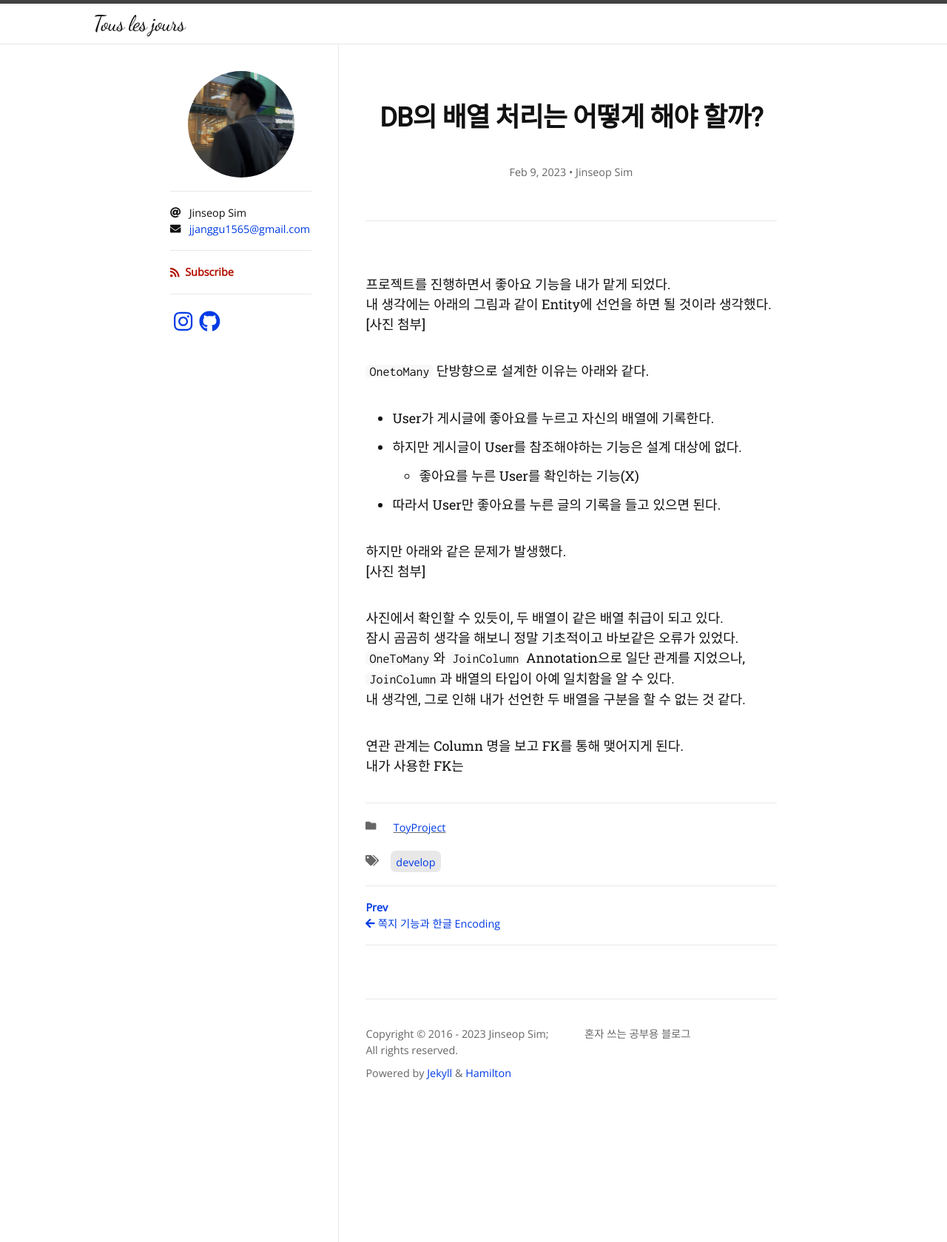
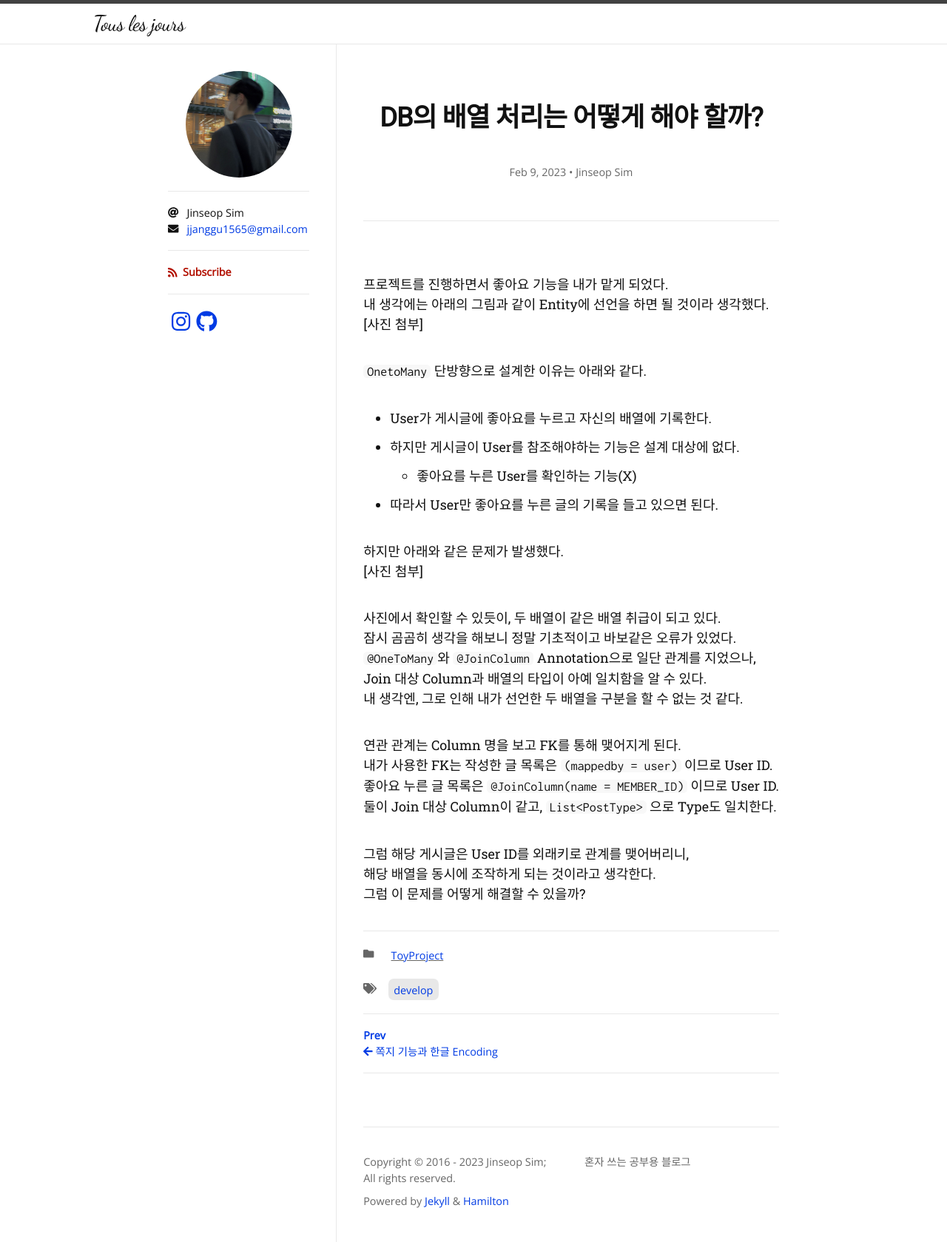
Before and after one commit to Jinseop-Sim/Jinseop-Sim.github.io, a Jekyll site: the page built from _posts/2023-02-09-array-error.md, in a window 1280 px wide. Shown: the whole page at 74% size. Built offline with Jekyll 4.4.1, drawn with Linux system fonts in a browser that asks for light colours; nearby versions of some CDN libraries; some web fonts are replaced.

Commit message:
글 내용 추가

````diff
--- a/_posts/2023-02-09-array-error.md
+++ b/_posts/2023-02-09-array-error.md
@@ -21,9 +21,15 @@ author:
 
 사진에서 확인할 수 있듯이, 두 배열이 같은 배열 취급이 되고 있다.
 잠시 곰곰히 생각을 해보니 정말 기초적이고 바보같은 오류가 있었다.
-```OneToMany```와 ```JoinColumn``` Annotation으로 일단 관계를 지었으나,
-```JoinColumn```과 배열의 타입이 아예 일치함을 알 수 있다.
+```@OneToMany```와 ```@JoinColumn``` Annotation으로 일단 관계를 지었으나,
+Join 대상 Column과 배열의 타입이 아예 일치함을 알 수 있다.
 내 생각엔, 그로 인해 내가 선언한 두 배열을 구분을 할 수 없는 것 같다.
 
 연관 관계는 Column 명을 보고 FK를 통해 맺어지게 된다.
-내가 사용한 FK는
+내가 사용한 FK는 작성한 글 목록은 ```(mappedby = user)``` 이므로 User ID.
+좋아요 누른 글 목록은 ```@JoinColumn(name = MEMBER_ID)``` 이므로 User ID.
+둘이 Join 대상 Column이 같고, ```List<PostType>``` 으로 Type도 일치한다.
+
+그럼 해당 게시글은 User ID를 외래키로 관계를 맺어버리니,
+해당 배열을 동시에 조작하게 되는 것이라고 생각한다.
+그럼 이 문제를 어떻게 해결할 수 있을까?
````
